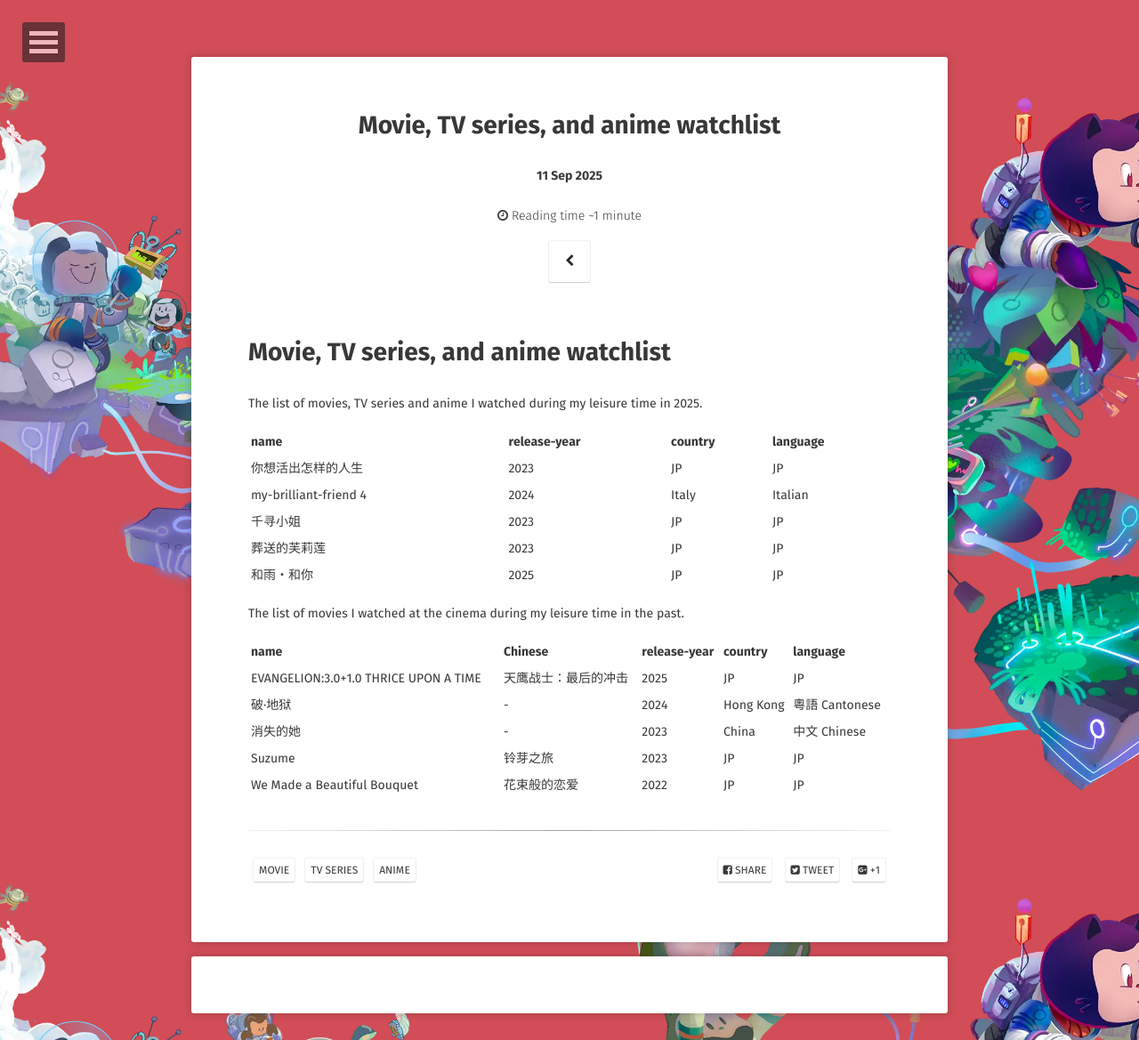
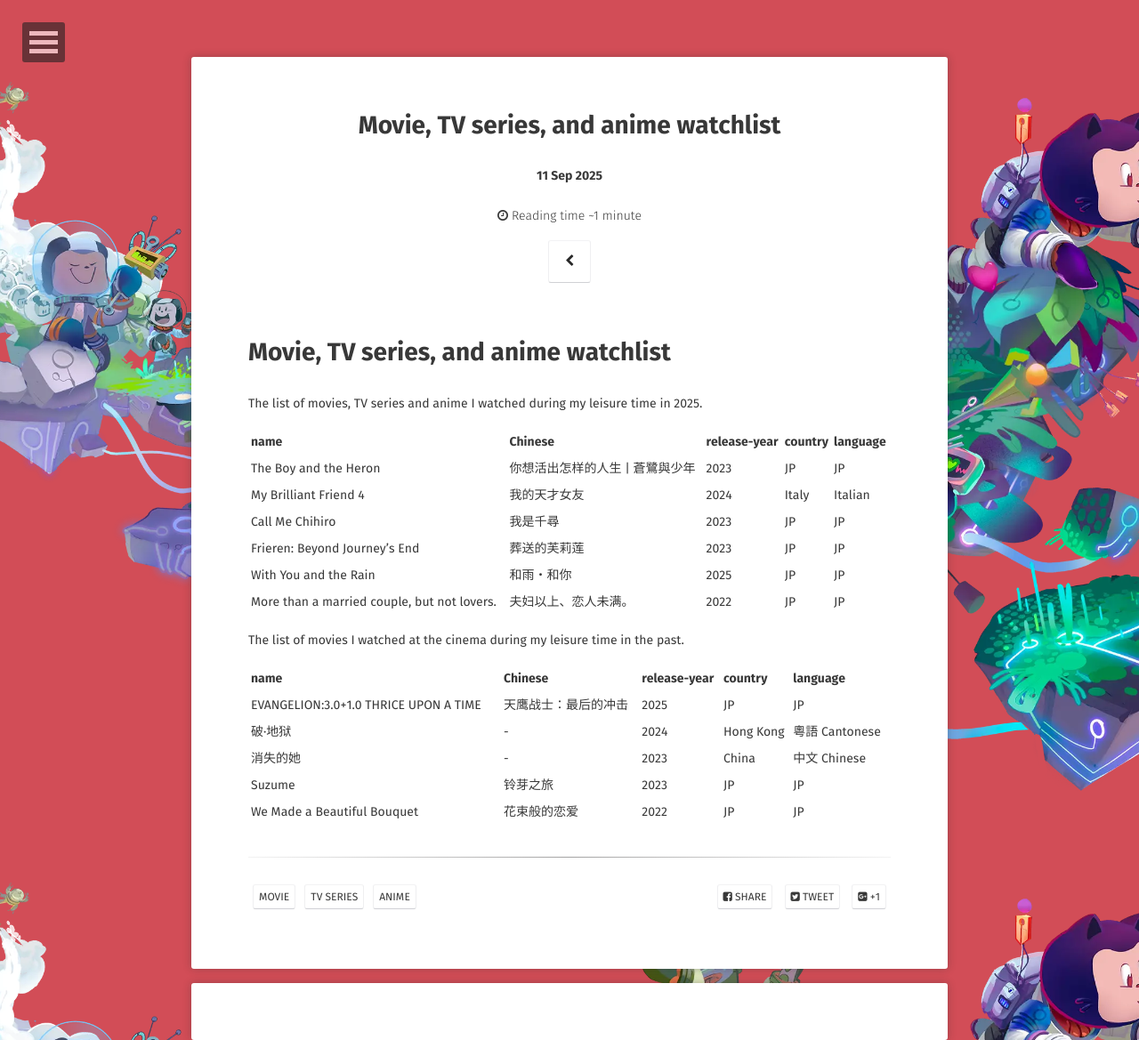
Before and after one commit to WebPavel/WebPavel.github.io, a Jekyll site: the page built from _posts/2025-09-11-movie-tv-series-and-anime-watchlist.md, in a window 1280 px wide. Shown: the whole page at 89% size. Built offline with Jekyll 4.4.1, drawn with Linux system fonts in a browser that asks for light colours; some web fonts are replaced; comment, search, counter and statistics services are not loaded.

Commit message:
feat: update the list of movies, TV Series and anime I watched lately.

```diff
--- a/_posts/2025-09-11-movie-tv-series-and-anime-watchlist.md
+++ b/_posts/2025-09-11-movie-tv-series-and-anime-watchlist.md
@@ -12,13 +12,14 @@ comments: true
 
 The list of movies, TV series and anime I watched during my leisure time in 2025.
 
-| name                  | release-year | country | language |
-|-----------------------|--------------|---------|----------|
-| 你想活出怎样的人生             | 2023         | JP      | JP       |
-| my-brilliant-friend 4 | 2024         | Italy   | Italian  |
-| 千寻小姐                  | 2023         | JP      | JP       |
-| 葬送的芙莉莲                | 2023         | JP      | JP       |
-| 和雨・和你                 | 2025         | JP      | JP       |
+| name                                        | Chinese            | release-year | country | language |
+|---------------------------------------------|--------------------|--------------|---------|----------|
+| The Boy and the Heron                       | 你想活出怎样的人生 \| 蒼鷺與少年 | 2023         | JP      | JP       |
+| My Brilliant Friend 4                       | 我的天才女友             | 2024         | Italy   | Italian  |
+| Call Me Chihiro                             | 我是千尋               | 2023         | JP      | JP       |
+| Frieren: Beyond Journey's End               | 葬送的芙莉莲             | 2023         | JP      | JP       |
+| With You and the Rain                       | 和雨・和你              | 2025         | JP      | JP       |
+| More than a married couple, but not lovers. | 夫妇以上、恋人未满。         | 2022         | JP      | JP       |
 
 
 The list of movies I watched at the cinema during my leisure time in the past.
```
